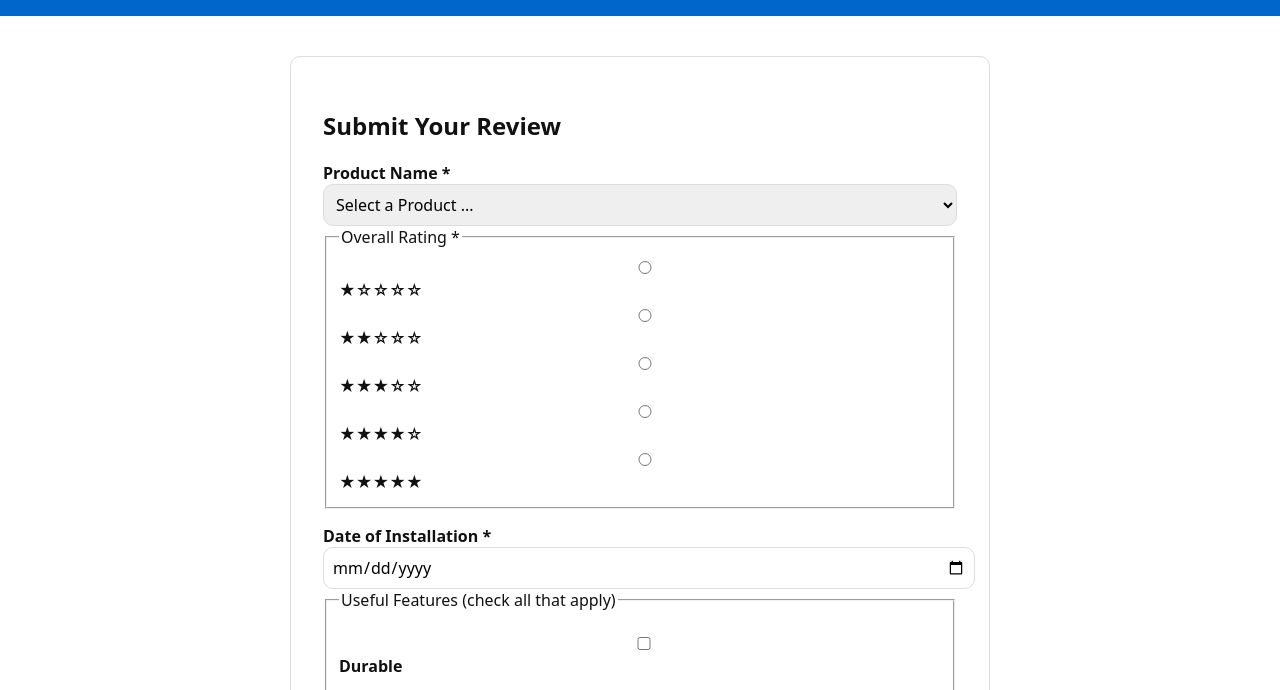
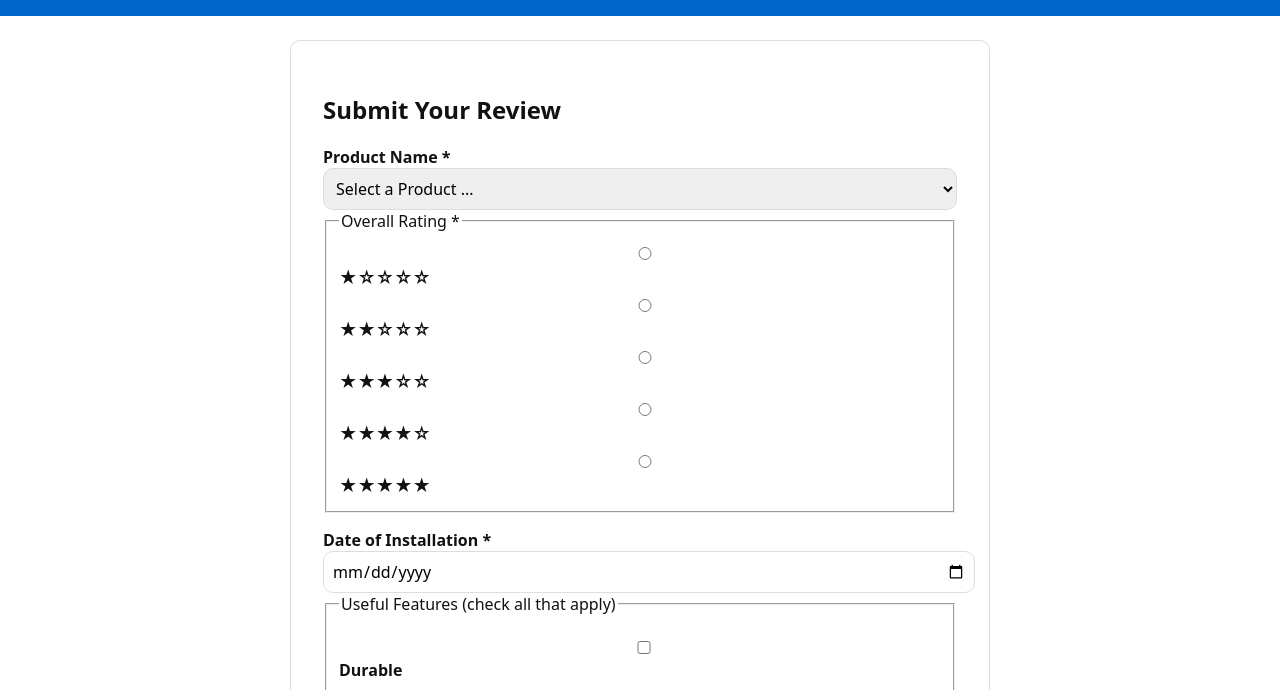
Before and after one commit to rodriguezserranoa25-create/wdd131, a plain HTML site: page project/form.html in a window 1280 px wide. Shown: the part 102-792 px from the top of the page. Drawn offline with Linux system fonts and the light colour scheme; a script that the page names is missing.

Commit message:
review form fix

```diff
--- a/project/styles/review.css
+++ b/project/styles/review.css
@@ -91,3 +91,16 @@ textarea {
     padding: 2rem;
   }
 }
+/* Required W05 media query */
+@media (min-width: 600px) {
+  .review-form,
+  .confirmation-box {
+    padding: 2rem;
+    max-width: 800px;
+    margin: auto;
+  }
+
+  .rating-group label {
+    font-size: 1.1rem;
+  }
+}
```
